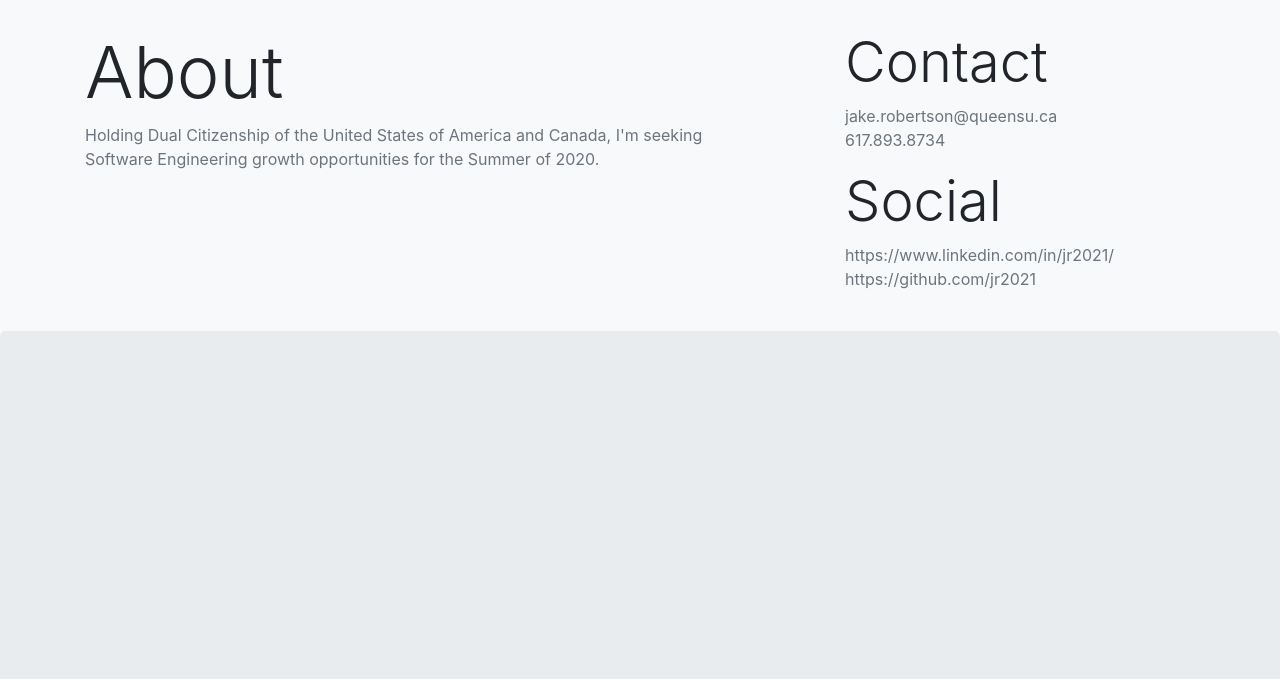
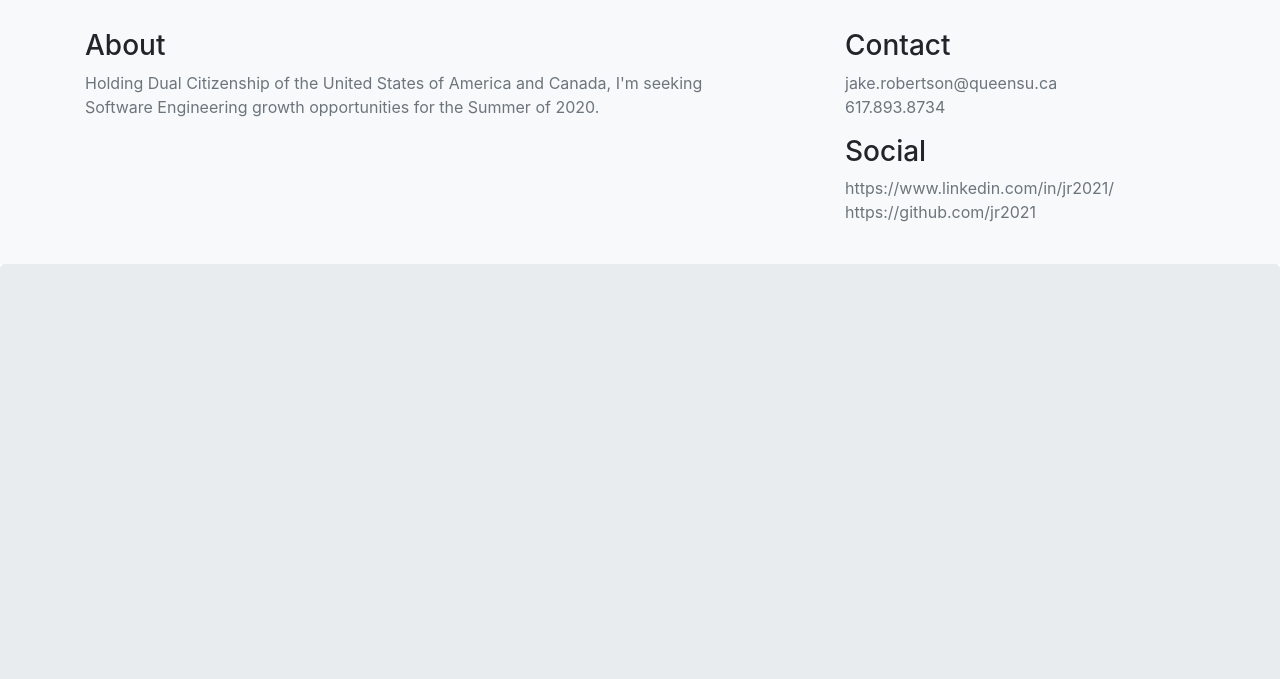
Before and after one commit to jr2021/jr2021.github.io, a plain HTML site: page index.html in a window 1280 px wide. Both pictures are taken after a click on the button "Toggle navigation". Shown: the part 121-800 px from the top of the page. Drawn offline with nearby package versions, Linux system fonts and the light colour scheme.

Commit message:
Update index.html

```diff
--- a/index.html
+++ b/index.html
@@ -25,16 +25,16 @@
       <div class="container">
         <div class="row">
           <div class="col-sm-8 col-md-7 py-4">
-            <h3 class="display-3">About</h3>
+            <h3 class="display-5">About</h3>
             <p class="text-muted">Holding Dual Citizenship of the United States of America and Canada, I'm seeking Software Engineering growth opportunities for the Summer of 2020.</p>
           </div>
           <div class="col-sm-4 offset-md-1 py-4">
-            <h3 class="display-4">Contact</h3>
+            <h3 class="display-5">Contact</h3>
             <ul class="list-unstyled">
               <li class="text-muted">jake.robertson@queensu.ca</a></li>
               <li class="text-muted">617.893.8734</li>
             </ul>
-            <h3 class="display-4">Social</h3>
+            <h3 class="display-5">Social</h3>
             <ul class="list-unstyled">
               <li><a href="https://www.linkedin.com/in/jr2021/" class="text-muted">https://www.linkedin.com/in/jr2021/</a></li>
               <li><a href="https://github.com/jr2021" class="text-muted">https://github.com/jr2021</a></li>
```
